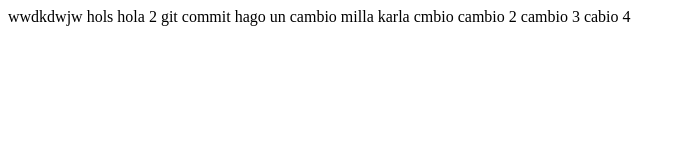
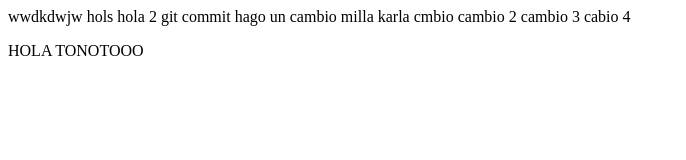
Before and after one commit to OmarF36/eltoquedepaty, a plain HTML site: page index.html in a window 1280 px wide. Shown: the whole page, without its empty margins (0-686 px from the left). Drawn offline with Linux system fonts and the light colour scheme.

Commit message:
Update index.html

```diff
--- a/index.html
+++ b/index.html
@@ -13,3 +13,5 @@
 cambio 3
 cabio 4
 <menu></menu>
+<html></html>
+<p>HOLA TONOTOOO</p>
```
